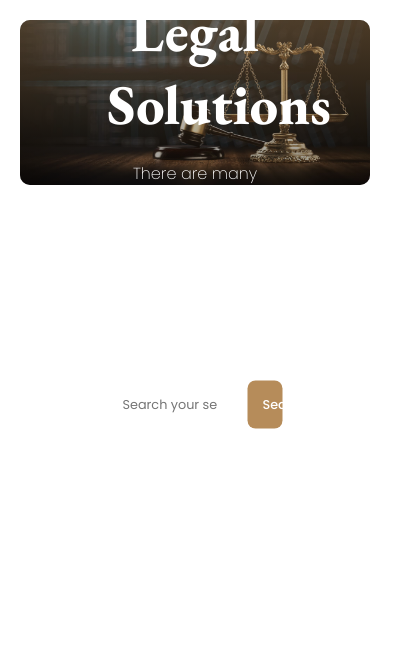
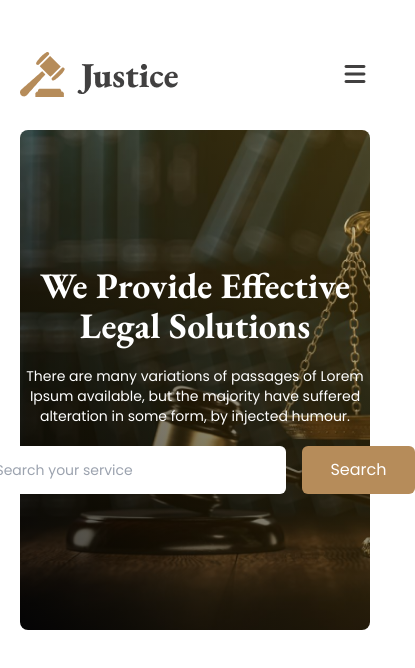
Before and after one commit to nknilandu/responsive-legal-solution, a plain HTML site: page index.html in a window 390 px wide. Shown: the whole page, 415 px wide, since content can reach past the window. Drawn offline with nearby package versions, Linux system fonts and the light colour scheme.

Commit message:
commit for responsive banner and nav design

```diff
--- a/index.html
+++ b/index.html
@@ -5,24 +5,35 @@
     <meta name="viewport" content="width=device-width, initial-scale=1.0" />
     <title>Legal Solution</title>
     <link rel="stylesheet" href="./styles/style.css" />
-  </head>
-  <body class="eb-garamond-normal body">
+    <script src="https://cdn.tailwindcss.com"></script>
+    <link rel="stylesheet" href="https://cdnjs.cloudflare.com/ajax/libs/font-awesome/7.0.0/css/all.min.css" integrity="sha512-DxV+EoADOkOygM4IR9yXP8Sb2qwgidEmeqAEmDKIOfPRQZOWbXCzLC6vjbZyy0vPisbH2SyW27+ddLVCN+OMzQ==" crossorigin="anonymous" referrerpolicy="no-referrer" />
+  <body class="poppins-regular body">
     <header>
-      <nav></nav>
-      <section class="banner">
-        <img class="banner-img" src="./images/banner.png" alt="" />
-        <div class="gradient"></div>
-        <div class="banner-container">
-          <h1>We Provide Effective Legal Solutions</h1>
-          <p class="poppins-regular">There are many variations of passages of Lorem Ipsum available, but the majority have suffered alteration in some form, by injected humour.</p>
-          <div class="banner-btn-div">
-            <input type="text" name="" id="" class="poppins-regular" placeholder="Search your service">
-            <button class="btn search poppins-regular">Search</button>
+      <nav class="flex justify-between items-center my-8">
+        <img src="./images/logo2.png" alt="logo">
+        <ul class="hidden md:flex lg:flex text-md txt-dark3 flex-row gap-7" >
+          <li><a href="">Home</a></li>
+          <li><a href="">Services<i class="fa-solid fa-chevron-right"></i></a></li>
+          <li><a href="">Cases<i class="fa-solid fa-chevron-right"></i></a></li>
+          <li class="hidden lg:block" ><a href="">Blog<i class="fa-solid fa-chevron-right"></i></a></li>
+          <li class="hidden lg:block" ><a href="">Contact Us<i class="fa-solid fa-chevron-right"></i></a></li>
+        </ul>
+        <button class="text-white text-sm bg-color rounded-md px-7 py-3 poppins-regular hidden md:block lg:block">Free Consultation</button>
+        <div class="text-2xl txt-dark2 lg:hidden md:hidden"><i class="fa-solid fa-bars"></i> </div>
+      </nav>
+      <section class="h-[500px] bg-[linear-gradient(45deg,rgba(0,0,0,0.8),rgba(180,136,17,0.3)),url('./images/banner.png')] bg-cover bg-center flex items-center justify-center rounded-lg">
+        <div class="banner-container flex flex-col gap-5 justify-center items-center">
+          <h1 class="txt-wh eb-garamond-normal font-bold text-center text-4xl lg:text-6xl">We Provide Effective<br>Legal Solutions</h1>
+          <p class="max-w-[600px] txt-wh mx-5 text-sm text-center">There are many variations of passages of Lorem Ipsum available, but the majority have suffered alteration in some form, by injected humour.</p>
+          <div class="w-full max-w-[400px] lg:max-w-[600px] flex gap-4 justify-center">
+            <input type="text" name="" id="" class=" ml-5 bg-white rounded-md px-5 py-3 text-sm flex-1" placeholder="Search your service">
+            <button class="mr-5 txt-wh bg-color rounded-md px-7 py-3 poppins-regular">Search</button>
           </div>
         </div>
       </section>
     </header>
-    <main></main>
+    <main>
+    </main>
     <footer></footer>
   </body>
 </html>
--- a/styles/style.css
+++ b/styles/style.css
@@ -1,4 +1,5 @@
 @import url('https://fonts.googleapis.com/css2?family=EB+Garamond:ital,wght@0,400..800;1,400..800&family=Inter:ital,opsz,wght@0,14..32,100..900;1,14..32,100..900&family=Open+Sans:ital,wght@0,300..800;1,300..800&family=Poppins:ital,wght@0,100;0,200;0,300;0,400;0,500;0,600;0,700;0,800;0,900;1,100;1,200;1,300;1,400;1,500;1,600;1,700;1,800;1,900&family=Raleway:ital,wght@0,100..900;1,100..900&display=swap');
+@import "tailwindcss";
 
 .eb-garamond-normal {
   font-family: "EB Garamond", serif;
@@ -8,6 +9,7 @@
 }
 .poppins-regular {
   font-family: "Poppins", sans-serif;
+  font-optical-sizing: auto;
   font-weight: 400;
   font-style: normal;
 }
@@ -22,76 +24,20 @@
   padding: 20px;
 }
 
+.txt-dark2{
+  color: #414040;
+}
+.txt-dark3{
+  color: #707070;
+}
+.txt-wh{
+  color: white;
+}
+.txt-bg-wh{
+  background-color: white;
+}
+.bg-color{
+  background-color: #B68C5A;
+}
 
 /* banner styling image gradient*/
-
-.banner {
-  position: relative;
-  display: block;
-}
-.banner-img {
-  position: relative;
-  display: block;
-  width: 100%;
-  border-radius: 10px;
-}
-.gradient {
-  position: absolute;
-  background: linear-gradient(0deg, black, #B68C5A);
-  opacity: 0.4;
-  top: 0;
-  right: 0;
-  width: 100%;
-  height: 100%;
-  border-radius: 10px;
-  z-index: 1;
-}
-.banner-container{
-  /* background-color: tomato; */
-  position: absolute;
-  width: 50%;
-  top: 50%;
-  left: 50%;
-  transform: translate(-50%, -50%);
-  z-index: 2;
-}
-
-/* banner container child design */
-.banner-container > h1{
-  color: white;
-  font-size: 3.5rem;
-  font-weight: 900;
-  text-align: center;
-}
-.banner-container > p{
-  color: white;
-  font-size: 1rem;
-  font-weight: 200;
-  text-align: center;
-  margin: 20px 0;
-}
-.banner-container > .banner-btn-div{
-  display: flex;
-  justify-content: center;
-  align-items: center;
-  gap: 15px;
-  width: 100%;
-}
-.banner-btn-div > input{
-  width: 80%;
-  font-size: 0.8rem;
-  padding: 15px;
-  border: none;
-  border-radius: 8px;
-  color: #A0A0A0;
-}
-.banner-btn-div > .search{
-  width: 20%;
-  font-size: 0.8rem;
-  font-weight: 500;
-  padding: 15px;
-  border: none;
-  border-radius: 8px;
-  background-color: #B68C5A;
-  color: white;
-}
```
